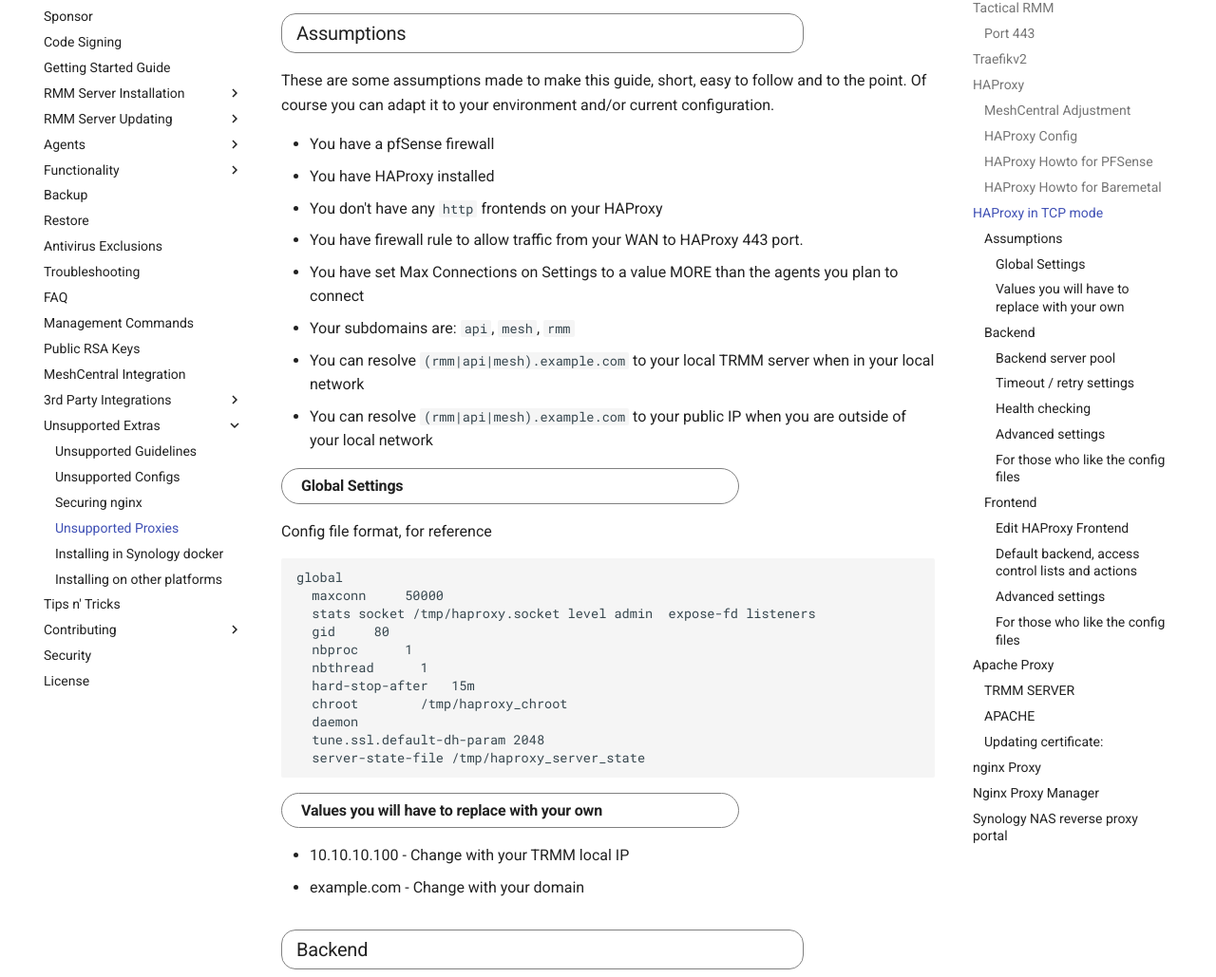
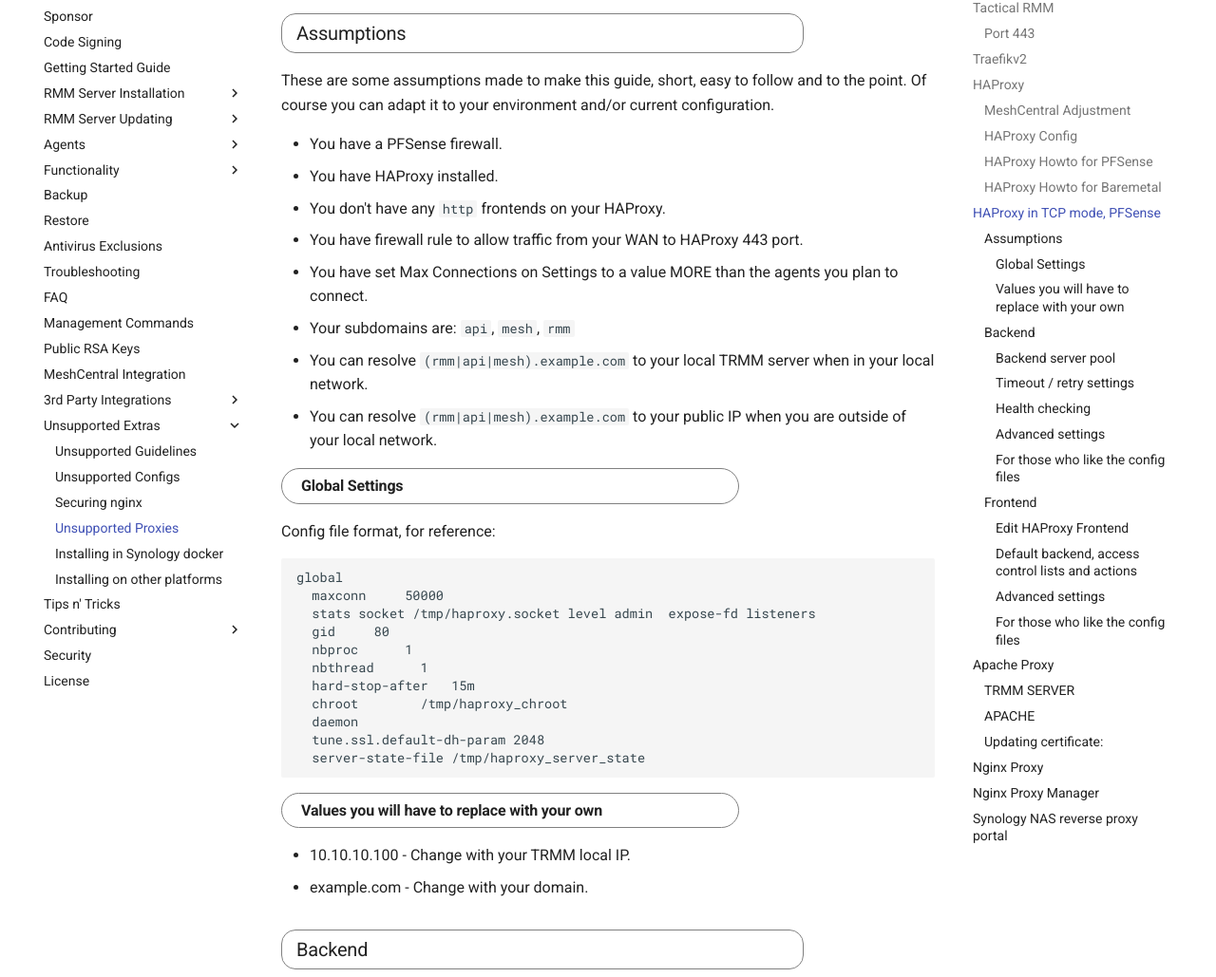
Before and after one commit to amidaware/trmm-docs, an MkDocs documentation site: the page built from docs/unsupported_proxies.md, in a window 1280 px wide and 1400 px high, scrolled down 7936 px. Shown: the part 118-1147 px from the top of the window at 95% size. Built offline with MkDocs 1.6.1 and Material for MkDocs 9.7.7, drawn with Linux system fonts in a browser that asks for light colours; comment, search, counter and statistics services are not loaded; some of the changed text lies outside the part shown.

````diff
--- a/docs/unsupported_proxies.md
+++ b/docs/unsupported_proxies.md
@@ -362,7 +362,7 @@ backend mesh.example.com_ipvANY
 
 <https://github.com/ninjamonkey198206/T-RMM-Baremetal-HAProxy>
 
-## HAProxy in TCP mode
+## HAProxy in TCP mode, PFSense
 
 In this scenario, you install TRMM as per documentation.
 Meaning your certificates are generated and managed on your TRMM server, just use the `install.sh` and follow docs and on-screen instructions.
@@ -375,18 +375,18 @@ Only use this method if you have more than 1 server that need to use port 443 on
 These are some assumptions made to make this guide, short, easy to follow and to the point.
 Of course you can adapt it to your environment and/or current configuration.
 
-- You have a pfSense firewall
-- You have HAProxy installed
-- You don't have any `http` frontends on your HAProxy
+- You have a PFSense firewall.
+- You have HAProxy installed.
+- You don't have any `http` frontends on your HAProxy.
 - You have firewall rule to allow traffic from your WAN to HAProxy 443 port.
-- You have set Max Connections on Settings to a value MORE than the agents you plan to connect
+- You have set Max Connections on Settings to a value MORE than the agents you plan to connect.
 - Your subdomains are: `api`, `mesh`, `rmm`
-- You can resolve `(rmm|api|mesh).example.com` to your local TRMM server when in your local network
-- You can resolve `(rmm|api|mesh).example.com` to your public IP when you are outside of your local network
+- You can resolve `(rmm|api|mesh).example.com` to your local TRMM server when in your local network.
+- You can resolve `(rmm|api|mesh).example.com` to your public IP when you are outside of your local network.
 
 #### Global Settings
 
-Config file format, for reference
+Config file format, for reference:
 
 ```text
 global
@@ -404,8 +404,8 @@ global
 
 #### Values you will have to replace with your own
 
-- 10.10.10.100 - Change with your TRMM local IP
-- example.com - Change with your domain
+- 10.10.10.100 - Change with your TRMM local IP.
+- example.com - Change with your domain.
 
 ### Backend
 
@@ -527,7 +527,7 @@ frontend Frontend-SNI
 ```
 
 ## Apache Proxy
-HowTo -  Proxy on Apache
+HowTo - Proxy on Apache
 ### TRMM SERVER
 Edit file /etc/nginx/sites-available/rmm.conf
 Add the lines from 'real_ip' module inside server tag:
@@ -553,6 +553,7 @@ Apache ssl config example:
 
 ```conf
 <VirtualHost *:443>
+
     ServerName rmm.blablabla.com.br:443
     ServerAlias mesh.blablabla.com.br:443 api.blablabla.com.br:443
     SSLEngine on
@@ -582,12 +583,14 @@ Apache ssl config example:
 
 ### Updating certificate:
 
-In my case, auto DNS Challenge from apache, so every time we get new cert files, it must be copied inside rmm too.
-just overwrite default location:
+In my case, auto DNS Challenge from Apache, so every time we get new cert files, it must be copied inside rmm too.
+Just overwrite default location:
+```text
 /etc/letsencrypt/archive/blablablabla
-or change certs location on nginx conf to whatever you want.
+```
+Or change certs location on Nginx conf to whatever you want.
 
-## nginx Proxy
+## Nginx Proxy
 
 Having mesh connection issues?
 
@@ -614,7 +617,7 @@ proxy.{domain}
 http | NPM server IP | 81 (NPM web UI port)
 ```
 
-Then connect in SSH to your TRMM server to modify the nginx config of Mesh:
+Then connect in SSH to your TRMM server to modify the Nginx config of Mesh:
 
 ```bash
 nano meshcentral/meshcentral-data/config.json
@@ -659,13 +662,13 @@ Then modify in this file the `TlsOffload` field to put the local IP address of y
 }
 ```
 
-Then restart your mesh
+Then restart your Mesh:
 
 ```bash
 systemctl restart meshcentral.service
 ```
 
-At which point agents should be working. Use the "Recover Connection" button if necessary
+At which point agents should be working. Use the "Recover Connection" button if necessary.
 
 ## Synology NAS reverse proxy portal
 
````
